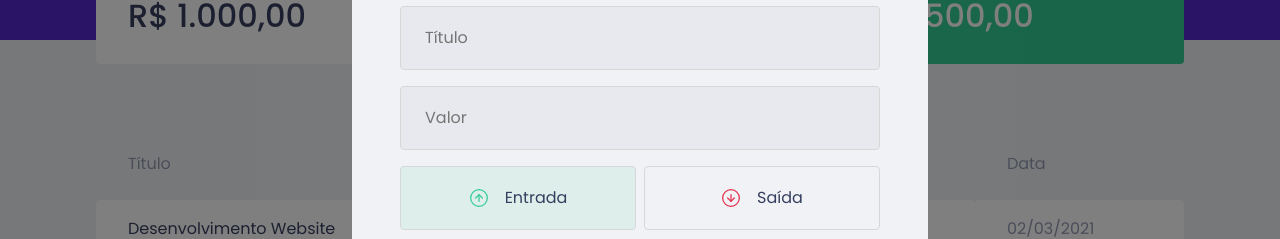
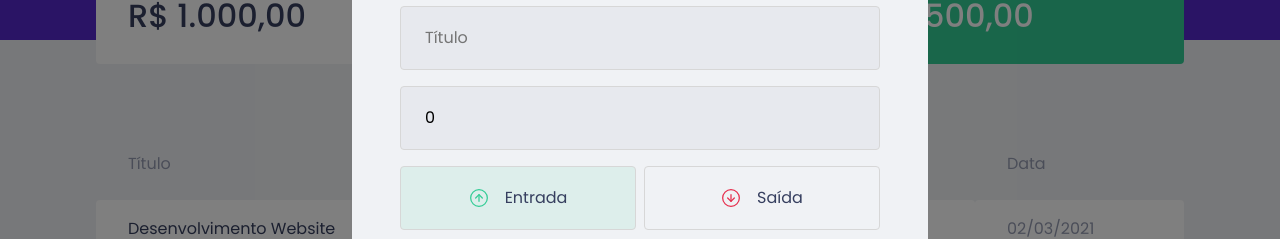
Before and after one commit to andyalmeida/rocketseat-ignite-reactjs, a React (Create React App) app: page / in a window 1280 px wide. Both pictures are taken after a click on the button "Nova transação". Shown: the part 232-471 px from the top of the page. Built offline with nearby package versions, Linux system fonts and the light colour scheme; no server answers; what miragejs would draw is missing.

Commit message:
Saving form data

```diff
--- a/src/components/NewTransactionModal/index.tsx
+++ b/src/components/NewTransactionModal/index.tsx
@@ -1,17 +1,28 @@
+import { FormEvent, useState } from "react";
 import Modal from "react-modal";
 import { Container, RadioBox, TransactionTypeContainer } from "./styles";
 import closeImg from "../../assets/close.svg";
 import incomeImg from "../../assets/income.svg";
 import outcomeImg from "../../assets/outcome.svg";
-import { useState } from "react";
 
 type NewTransactionModalProps = {
   isOpen: boolean
   onRequestClose: () => void;
 }
 
+Modal.setAppElement('#root');
+
 export function NewTransactionModal({ isOpen, onRequestClose }: NewTransactionModalProps) {
+  const [title, setTitle] = useState('');
+  const [value, setValue] = useState(0);
   const [type, setType] = useState('deposit');
+  const [category, setCategory] = useState('');
+
+  function handleCreateNewTransaction(event: FormEvent) {
+    event.preventDefault();
+
+    console.log(title, value, type, category);
+  }
 
   return (
     <Modal
@@ -28,16 +39,20 @@
         <img src={closeImg} alt="Fechar modal" />
       </button>
 
-      <Container>
+      <Container onSubmit={handleCreateNewTransaction}>
         <h2>Cadastrar Transação</h2>
 
         <input
           placeholder="Título"
+          value={title}
+          onChange={(event) => setTitle(event.target.value)}
         />
 
         <input
           type="number"
           placeholder="Valor"
+          value={value}
+          onChange={(event) => setValue(Number(event.target.value))}
         />
 
         <TransactionTypeContainer>
@@ -64,6 +79,8 @@
 
         <input
           placeholder="Categoria"
+          value={category}
+          onChange={(event) => setCategory(event.target.value)}
         />
 
         <button type="submit">
```
